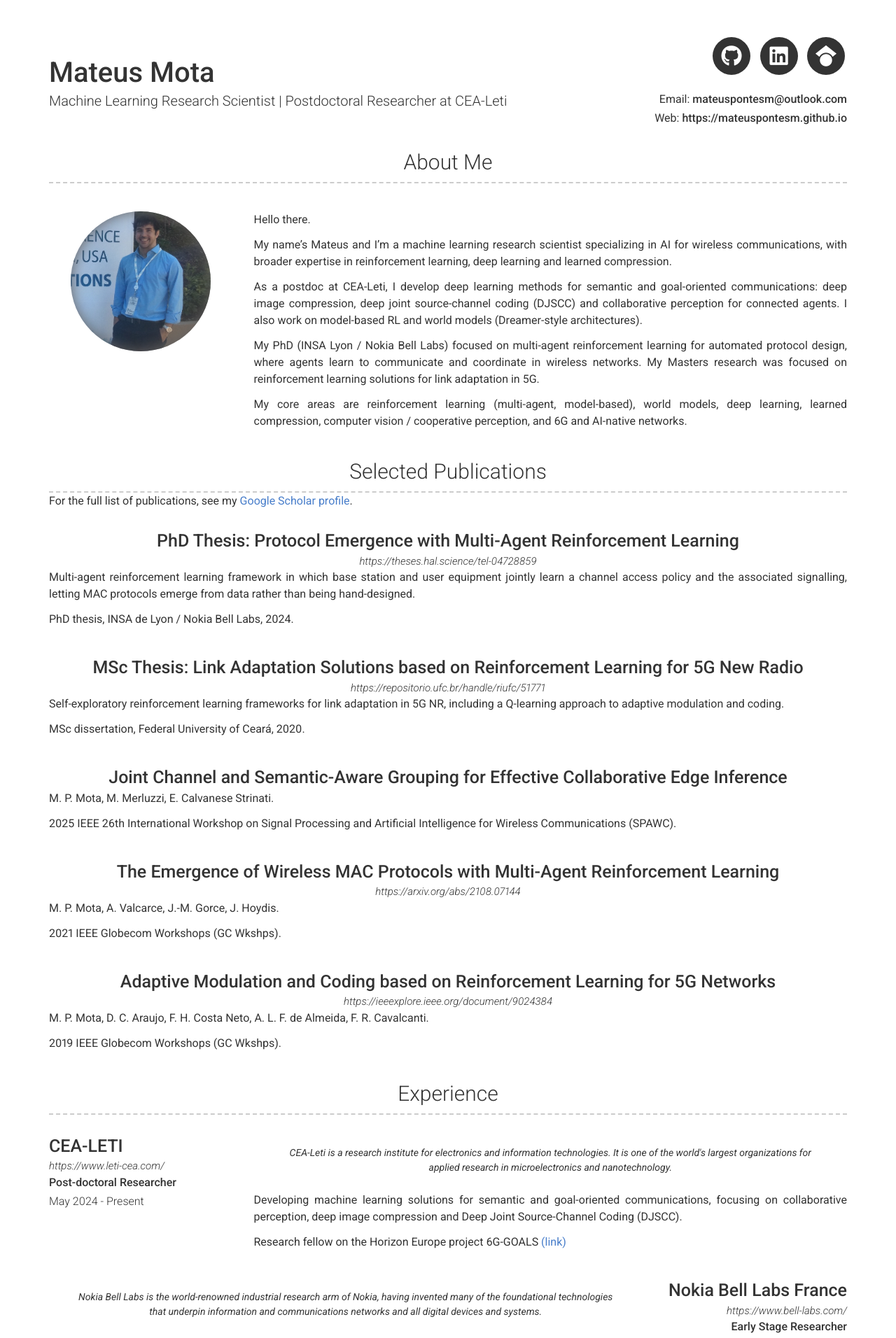
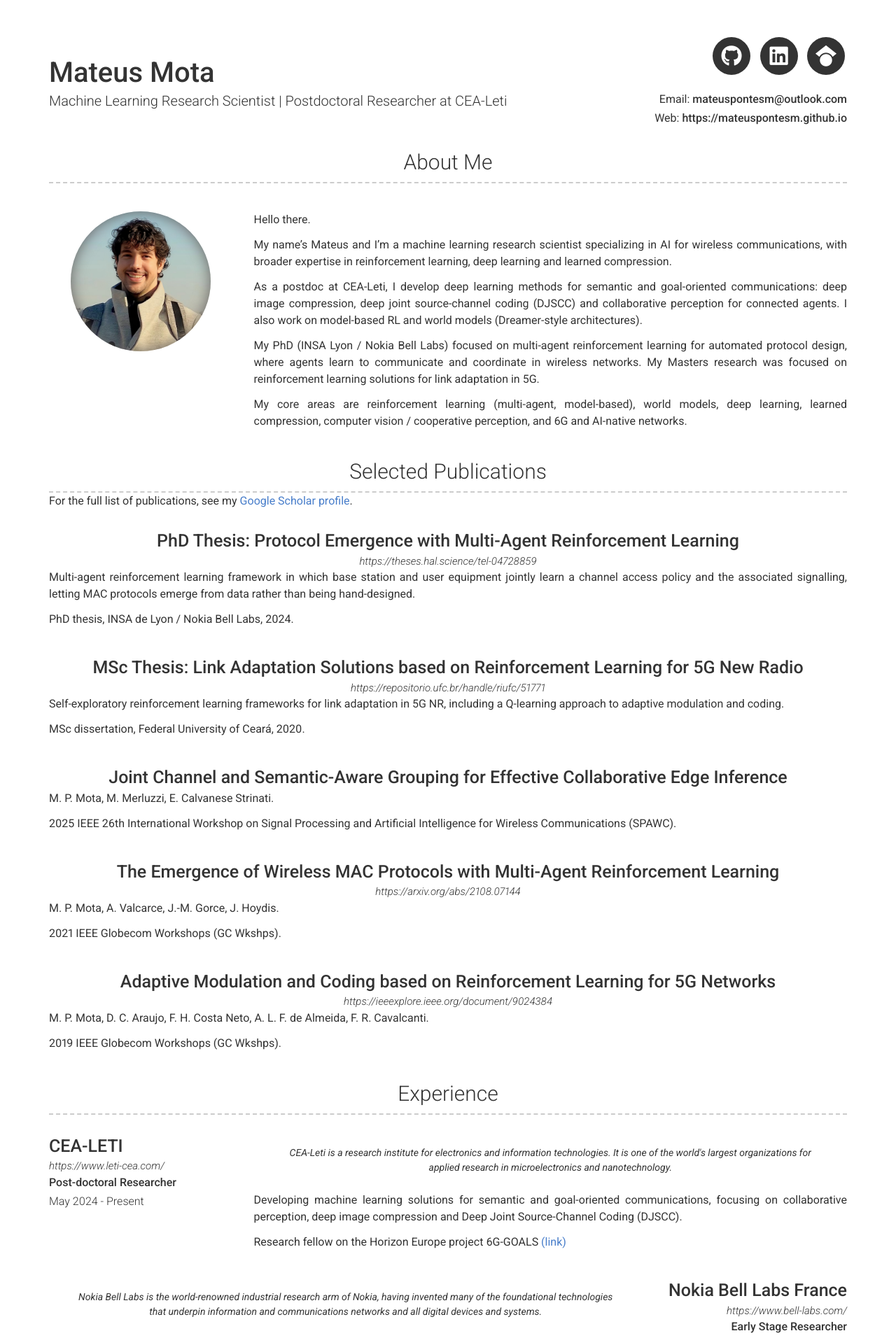
Before and after one commit to mateuspontesm/mateuspontesm.github.io, a Jekyll site: the page built from index.md, in a window 1280 px wide. Shown: the top 1912 px of the page at 70% size. Built offline with Jekyll 4.4.1, drawn with Linux system fonts in a browser that asks for light colours.

Commit message:
Update about profile image path

```diff
--- a/_config.yml
+++ b/_config.yml
@@ -31,7 +31,7 @@ scholar_url: https://scholar.google.com/citations?user=h9gQoD8AAAAJ&hl=en
 
 # About Section
 # about_title: About Me
-about_profile_image: images/globecom_avatar_2.png
+about_profile_image: images/me.png
 about_content: | # this will include new lines to allow paragraphs
   Hello there.
 
```
